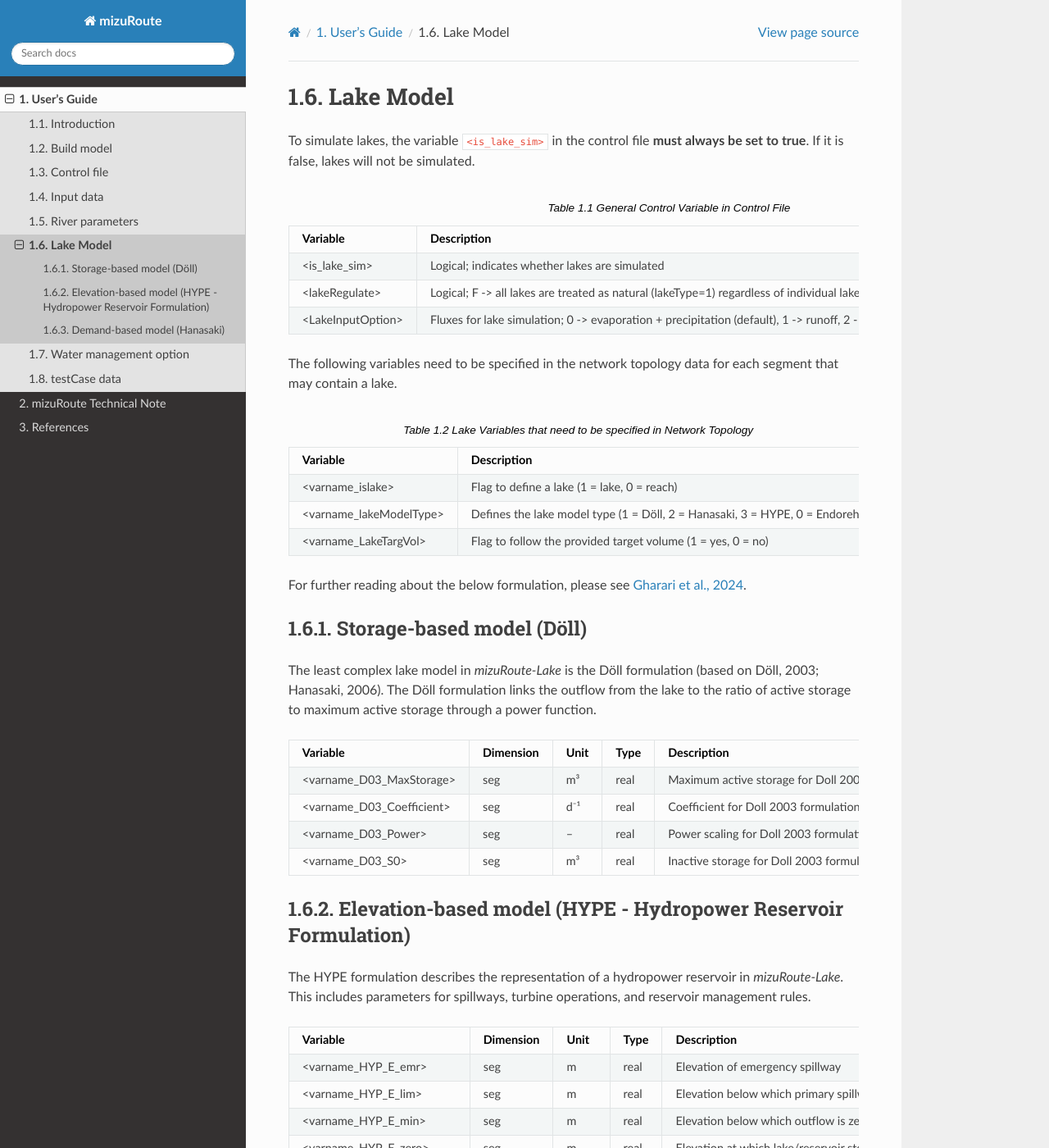
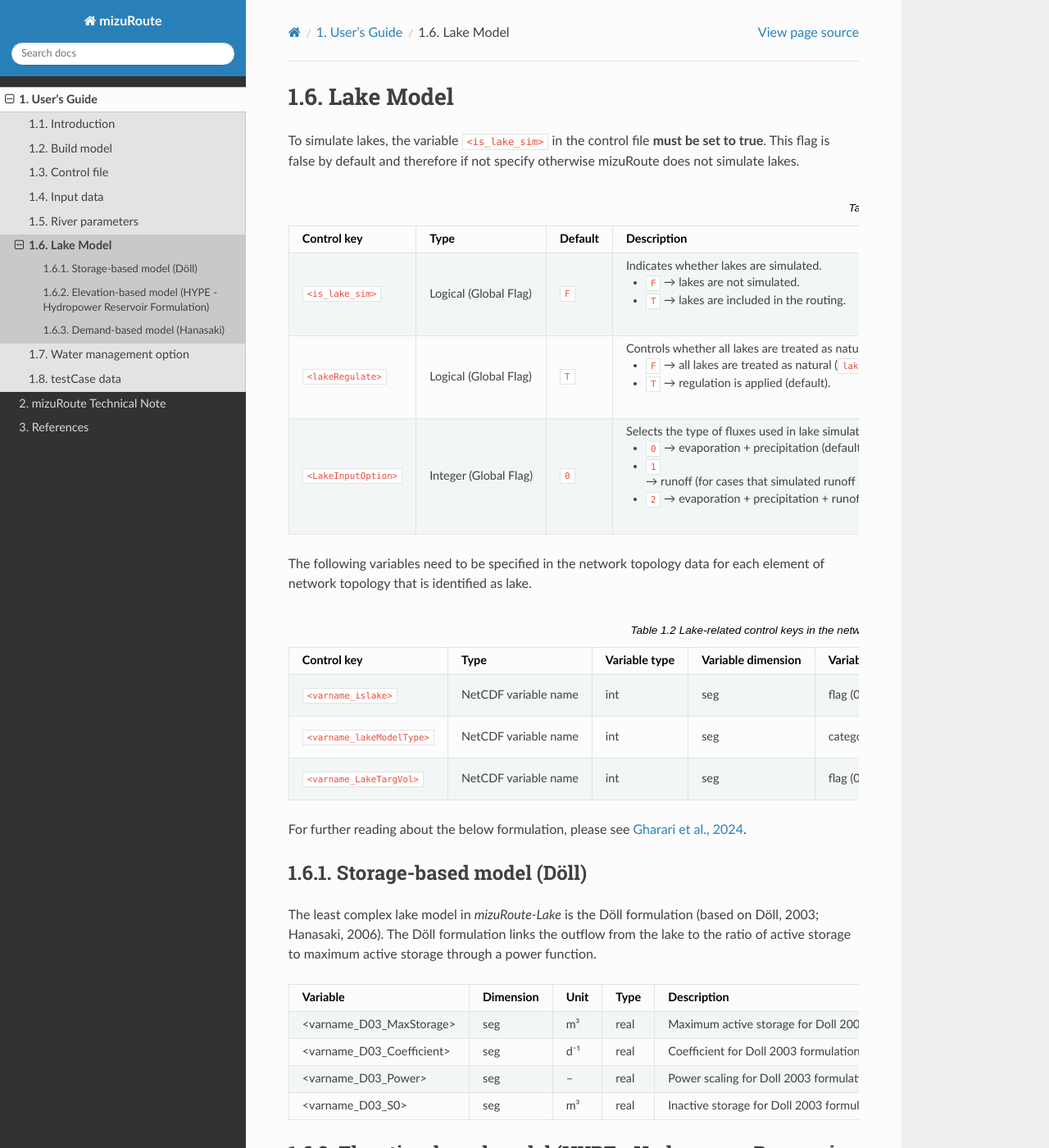
Before and after one commit to ESCOMP/mizuRoute, a Sphinx documentation site: the page built from docs/source/users_guide/lake.rst, in a window 1280 px wide and 1400 px high. Shown: the whole window at 82% size. Built offline with Sphinx 7.4.7 and the Read the Docs theme 3.1.0, drawn with Linux system fonts in a browser that asks for light colours.

Commit message:
testing of new table structure with more information on global flags, type, netcdf variable type and dimension

```diff
--- a/docs/source/users_guide/lake.rst
+++ b/docs/source/users_guide/lake.rst
@@ -3,38 +3,80 @@
 Lake Model
 ==========
 
-To simulate lakes, the variable ``<is_lake_sim>`` in the control file **must always be set to true**.
-If it is false, lakes will not be simulated.
+To simulate lakes, the variable ``<is_lake_sim>`` in the control file **must be set to true**.
+This flag is false by default and therefore if not specify otherwise mizuRoute does not simulate lakes.
 
-.. list-table:: General Control Variable in Control File
-   :widths: 25 75
+.. list-table:: Global control keys for lake simulation
    :header-rows: 1
+   :widths: 20 15 15 50
 
-   * - Variable
+   * - Control key
+     - Type
+     - Default
      - Description
-   * - <is_lake_sim>
-     - Logical; indicates whether lakes are simulated
-   * - <lakeRegulate>
-     - Logical; F -> all lakes are treated as natural (lakeType=1) regardless of individual lakeModelType, T (default)
-   * - <LakeInputOption>
-     - Fluxes for lake simulation; 0 -> evaporation + precipitation (default), 1 -> runoff, 2 -> evaporation + precipitation + runoff
+   * - ``<is_lake_sim>``
+     - Logical (Global Flag)
+     - ``F``
+     - Indicates whether lakes are simulated.
+
+       * ``F`` → lakes are not simulated.
+       * ``T`` → lakes are included in the routing.
+   * - ``<lakeRegulate>``
+     - Logical (Global Flag)
+     - ``T``
+     - Controls whether all lakes are treated as natural or regulated.
+
+       * ``F`` → all lakes are treated as natural (``lakeType = 1``) regardless of individual ``lakeModelType``.
+       * ``T`` → regulation is applied (default).
+   * - ``<LakeInputOption>``
+     - Integer (Global Flag)
+     - ``0``
+     - Selects the type of fluxes used in lake simulation:
+
+       * ``0`` → evaporation + precipitation (default, ignores runoff provided for lakes and reservoirs)
+       * ``1`` → runoff (for cases that simulated runoff account for processes such as snow melt, ice formation, etc – resolving lakes and reservoirs water and energy balances in land surface model for example)
+       * ``2`` → evaporation + precipitation + runoff
 
 
 
-The following variables need to be specified in the network topology data for each segment that may contain a lake.
 
-.. list-table:: Lake Variables that need to be specified in Network Topology
-   :widths: 25 75
+The following variables need to be specified in the network topology data for each element of network topology that is identified as lake.
+
+.. list-table:: Lake-related control keys in the network topology file
+   :widths: 20 20 15 15 15 15 30
    :header-rows: 1
 
-   * - Variable
+   * - Control key
+     - Type
+     - Variable type
+     - Variable dimension
+     - Variable unit
+     - Default
      - Description
-   * - <varname_islake>
-     - Flag to define a lake (1 = lake, 0 = reach)
-   * - <varname_lakeModelType>
-     - Defines the lake model type (1 = Döll, 2 = Hanasaki, 3 = HYPE, 0 = Endorehic)
-   * - <varname_LakeTargVol>
-     - Flag to follow the provided target volume (1 = yes, 0 = no)
+   * - ``<varname_islake>``
+     - NetCDF variable name
+     - int
+     - seg
+     - flag (0/1)
+     - ``-``
+     - Flag to define whether the segment is a lake (``1`` = lake, ``0`` = reach).
+   * - ``<varname_lakeModelType>``
+     - NetCDF variable name
+     - int
+     - seg
+     - categorical
+     - ``-``
+     - Defines the lake model type for the segment:
+       ``0`` = Endorheic, ``1`` = Döll, ``2`` = Hanasaki, ``3`` = HYPE.
+   * - ``<varname_LakeTargVol>``
+     - NetCDF variable name
+     - int
+     - seg
+     - flag (0/1)
+     - ``-``
+     - Flag to follow the provided target volume for the lake (``1`` = yes, ``0`` = no).
+
+
 
 For further reading about the below formulation, please see
 `Gharari et al., 2024 <https://agupubs.onlinelibrary.wiley.com/doi/full/10.1029/2022WR032400>`_.
```
